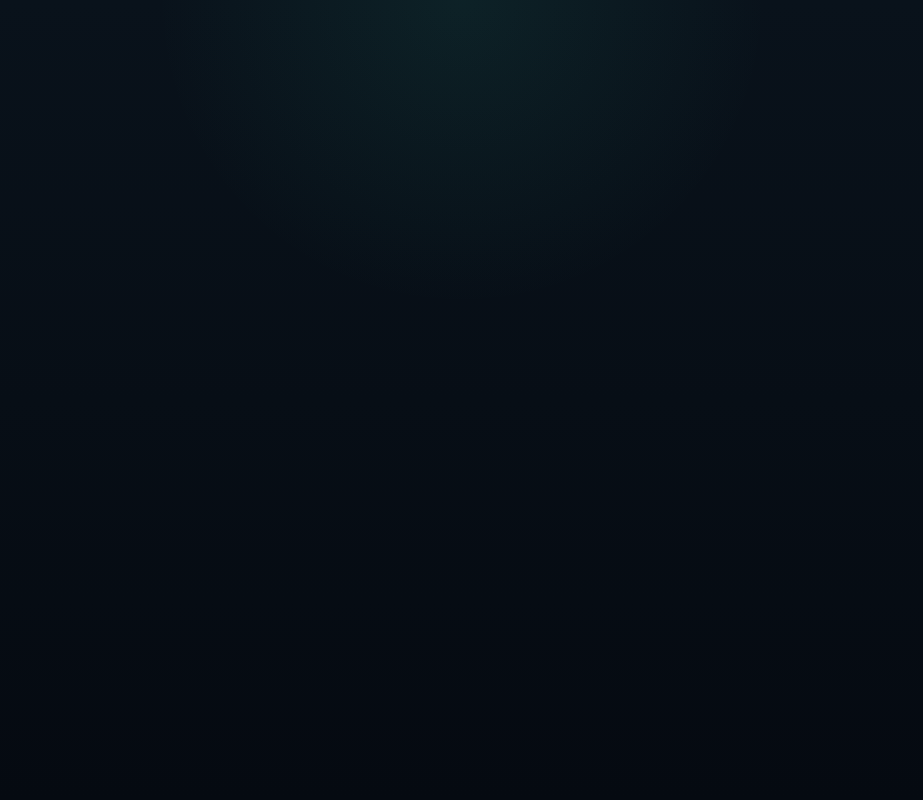
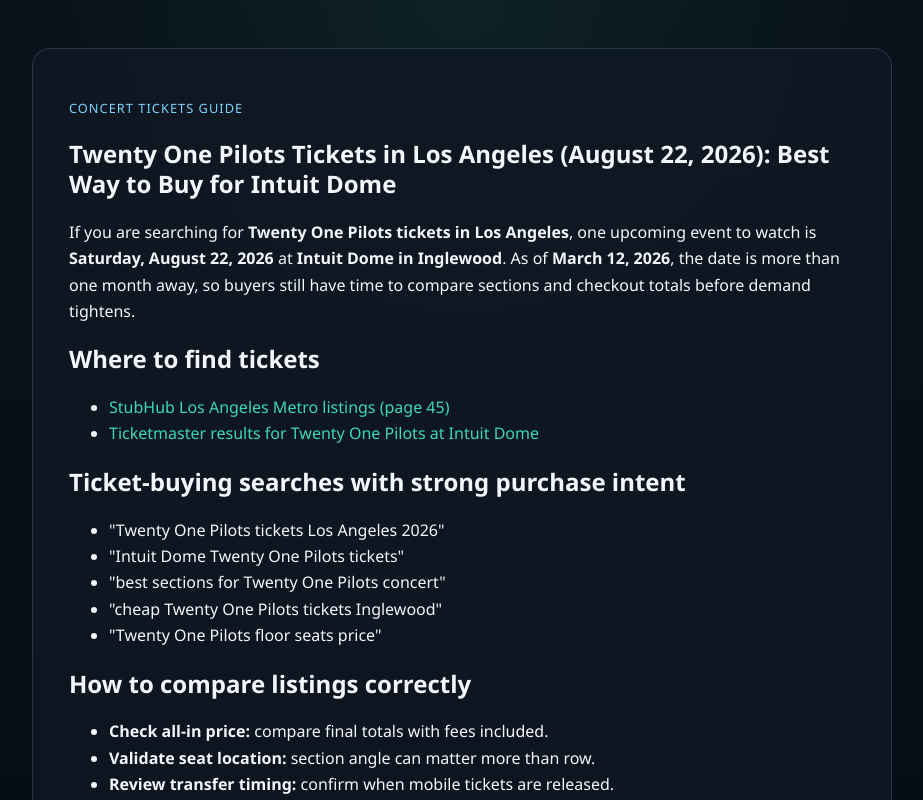
Before and after one commit to vvmspace/ry, a Nuxt app in the folder frontend/: page /blog/twenty-one-pilots-intuit-dome-tickets-2026 in a window 1280 px wide. Before the commit this address had no page. Shown: the top 800 px of the page, without its empty margins (178-1101 px from the left). Built offline with nearby package versions, Linux system fonts and the light colour scheme.

Commit message:
Add SEO blog page for Twenty One Pilots Intuit Dome 2026

```diff
--- /dev/null
+++ b/frontend/pages/blog/twenty-one-pilots-intuit-dome-tickets-2026.vue
@@ -0,0 +1,129 @@
+<script setup lang="ts">
+useHead({
+  title: "Twenty One Pilots Tickets Los Angeles 2026: Intuit Dome Buying Guide",
+  meta: [
+    {
+      name: "description",
+      content:
+        "Looking for Twenty One Pilots tickets in Los Angeles? Compare Intuit Dome seat options, price timing, and checkout tips for the August 22, 2026 show.",
+    },
+    {
+      name: "keywords",
+      content:
+        "Twenty One Pilots tickets Los Angeles, Intuit Dome tickets 2026, buy Twenty One Pilots tickets, cheap Twenty One Pilots seats, LA concert tickets 2026",
+    },
+  ],
+});
+</script>
+
+<template>
+  <main class="seo-article">
+    <article class="seo-content">
+      <p class="kicker">Concert Tickets Guide</p>
+      <h1>Twenty One Pilots Tickets in Los Angeles (August 22, 2026): Best Way to Buy for Intuit Dome</h1>
+
+      <p>
+        If you are searching for <strong>Twenty One Pilots tickets in Los Angeles</strong>, one upcoming event to watch is
+        <strong>Saturday, August 22, 2026</strong> at <strong>Intuit Dome in Inglewood</strong>. As of
+        <strong>March 12, 2026</strong>, the date is more than one month away, so buyers still have time to compare
+        sections and checkout totals before demand tightens.
+      </p>
+
+      <h2>Where to find tickets</h2>
+      <ul>
+        <li>
+          <a
+            href="https://www.stubhub.com/los-angeles-metro-tickets/geography/10/?page=45"
+            target="_blank"
+            rel="noopener noreferrer"
+          >
+            StubHub Los Angeles Metro listings (page 45)
+          </a>
+        </li>
+        <li>
+          <a
+            href="https://www.ticketmaster.com/search?q=Twenty+One+Pilots+Intuit+Dome+Inglewood+2026"
+            target="_blank"
+            rel="noopener noreferrer"
+          >
+            Ticketmaster results for Twenty One Pilots at Intuit Dome
+          </a>
+        </li>
+      </ul>
+
+      <h2>Ticket-buying searches with strong purchase intent</h2>
+      <ul>
+        <li>"Twenty One Pilots tickets Los Angeles 2026"</li>
+        <li>"Intuit Dome Twenty One Pilots tickets"</li>
+        <li>"best sections for Twenty One Pilots concert"</li>
+        <li>"cheap Twenty One Pilots tickets Inglewood"</li>
+        <li>"Twenty One Pilots floor seats price"</li>
+      </ul>
+
+      <h2>How to compare listings correctly</h2>
+      <ul>
+        <li><strong>Check all-in price:</strong> compare final totals with fees included.</li>
+        <li><strong>Validate seat location:</strong> section angle can matter more than row.</li>
+        <li><strong>Review transfer timing:</strong> confirm when mobile tickets are released.</li>
+      </ul>
+
+      <h2>Seat strategy for Intuit Dome</h2>
+      <ul>
+        <li><strong>Lower Bowl:</strong> balanced view and crowd energy for most buyers.</li>
+        <li><strong>Floor:</strong> high-demand option, but view quality varies by row.</li>
+        <li><strong>Upper Level:</strong> strongest value for budget-focused purchases.</li>
+      </ul>
+
+      <h2>When to buy tickets</h2>
+      <p>
+        For major tours, prices can move around lineup news, pay cycles, and the final weeks before show date.
+        A practical approach is to track target sections now and buy when a listing matches your budget instead of
+        waiting for an uncertain absolute low.
+      </p>
+    </article>
+  </main>
+</template>
+
+<style scoped>
+.seo-article {
+  min-height: 100vh;
+  padding: 2rem 1rem 4rem;
+}
+
+.seo-content {
+  max-width: 860px;
+  margin: 0 auto;
+  background: rgba(16, 24, 36, 0.85);
+  border: 1px solid rgba(125, 211, 252, 0.18);
+  border-radius: 18px;
+  padding: 1.5rem;
+  line-height: 1.65;
+}
+
+.kicker {
+  color: #7dd3fc;
+  letter-spacing: 0.08em;
+  text-transform: uppercase;
+  font-size: 0.8rem;
+  margin-bottom: 0.25rem;
+}
+
+h1,
+h2 {
+  line-height: 1.25;
+}
+
+a {
+  color: #3dd9b4;
+}
+
+@media (min-width: 768px) {
+  .seo-article {
+    padding-top: 3rem;
+  }
+
+  .seo-content {
+    padding: 2.25rem;
+  }
+}
+</style>
```
